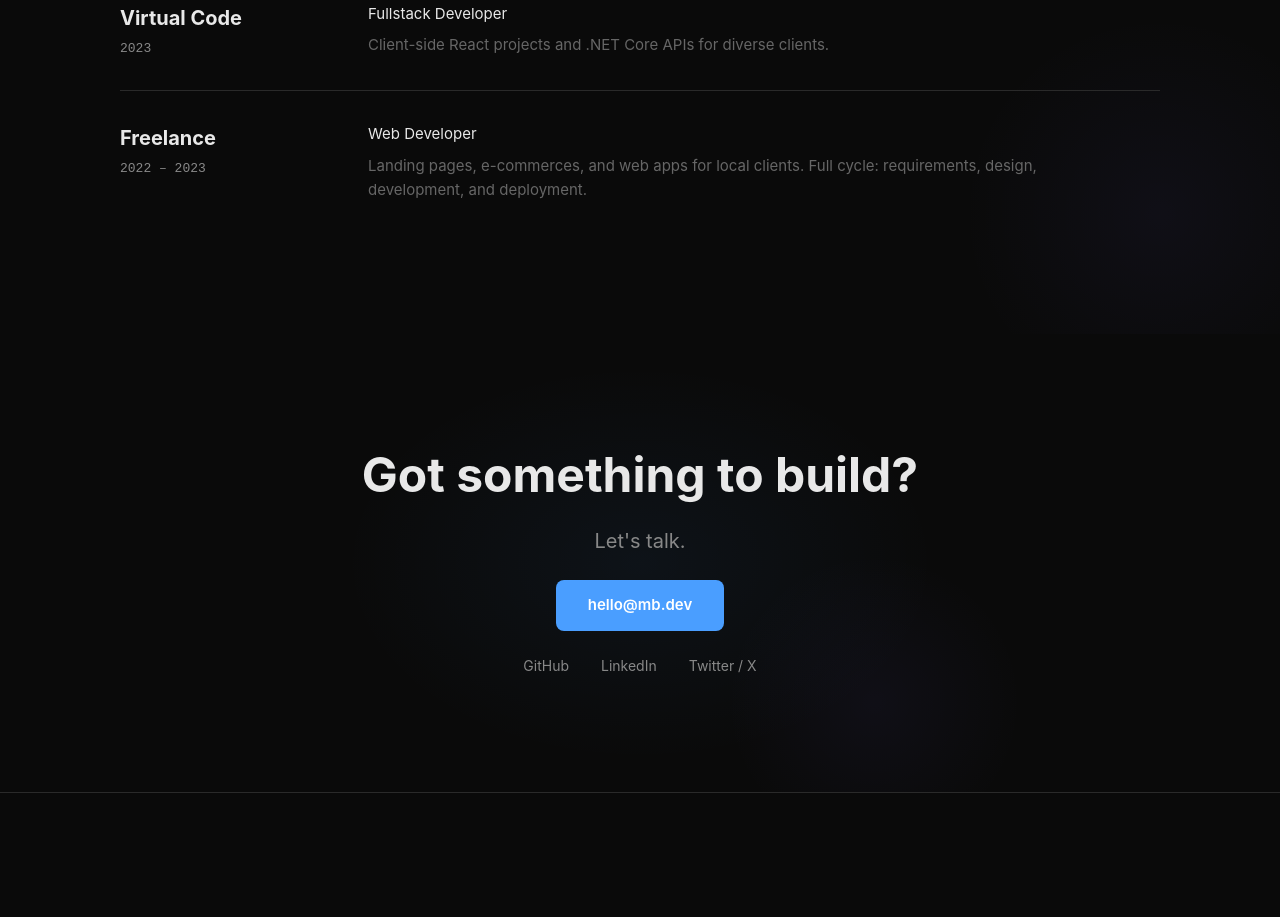
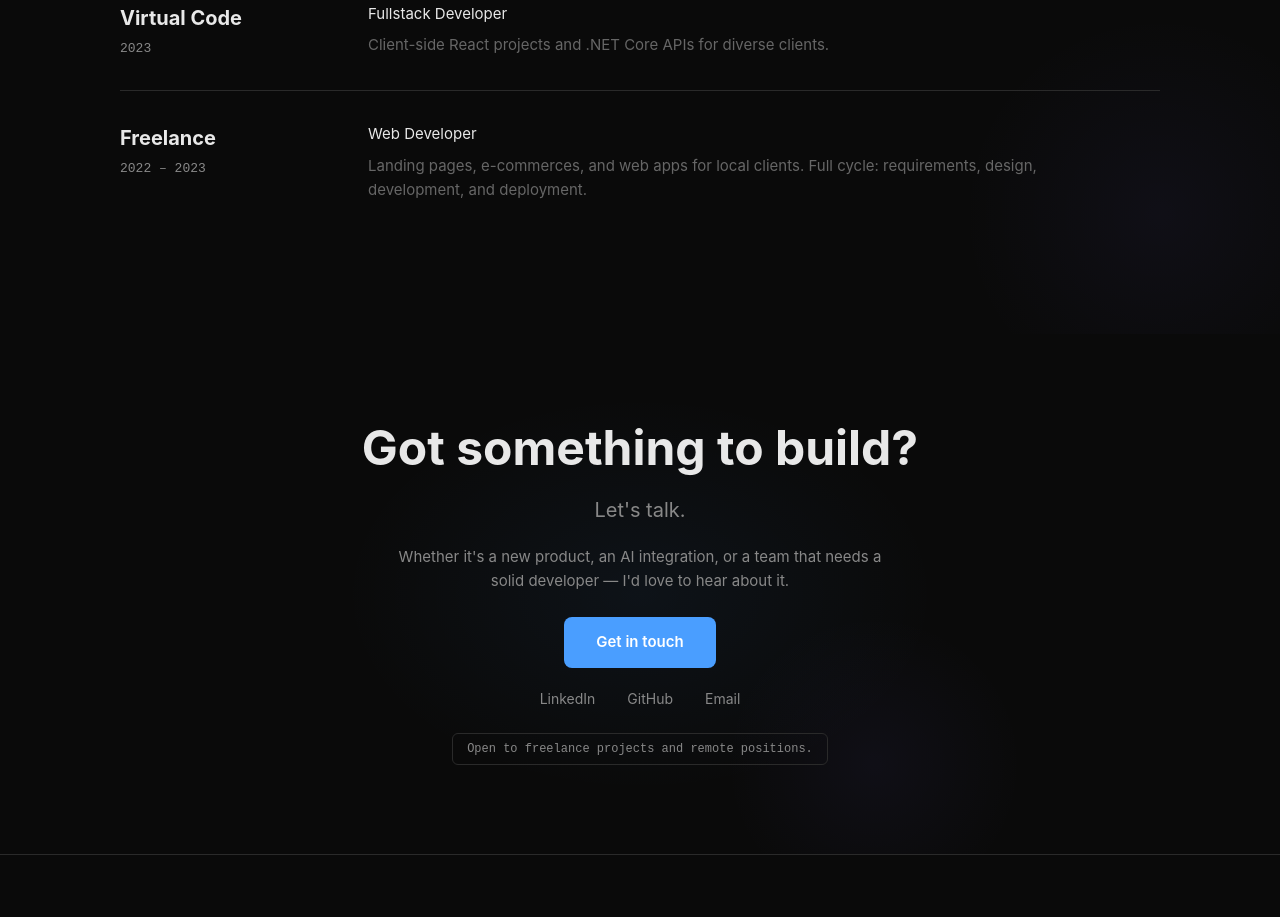
Before and after one commit to MauroBrandan/MauroBrandan.github.io, an Astro site: page / in a window 1280 px wide. Shown: the part 3557-4474 px from the top of the page. Before the commit the page ends 4414 px from the top, so only its background shows below. Built offline with nearby package versions, Linux system fonts and the light colour scheme; Astro itself is replaced by a stand-in of ours.

Commit message:
Refactor Contact component: update social links, enhance styling, and improve accessibility features

```diff
--- a/src/components/Contact.astro
+++ b/src/components/Contact.astro
@@ -3,9 +3,9 @@ import type { Translations } from '../i18n/translations';
 interface Props { t: Translations['contact'] }
 const { t } = Astro.props;
 const socials = [
-  { label: 'GitHub', href: 'https://github.com' },
-  { label: 'LinkedIn', href: 'https://linkedin.com' },
-  { label: 'Twitter / X', href: 'https://x.com' },
+  { label: 'LinkedIn', href: 'https://linkedin.com/in/maurobrandan' },
+  { label: 'GitHub', href: 'https://github.com/MauroBrandan' },
+  { label: 'Email', href: 'mailto:maurobrandan.mb@gmail.com' },
 ];
 ---
 
@@ -15,7 +15,8 @@ const socials = [
   <div class="contact-inner">
     <h2 class="contact-heading">{t.heading}</h2>
     <p class="contact-sub">{t.sub}</p>
-    <a href="mailto:hello@mb.dev" class="contact-btn">hello@mb.dev</a>
+    <p class="contact-support">{t.supportingCopy}</p>
+    <a href="mailto:maurobrandan.mb@gmail.com" class="contact-btn">{t.cta}</a>
     <div class="social-links">
       {socials.map(social => (
         <a href={social.href} class="social-link" target="_blank" rel="noopener noreferrer">
@@ -23,13 +24,14 @@ const socials = [
         </a>
       ))}
     </div>
+    <span class="availability">{t.availability}</span>
   </div>
 </section>
 
 <style>
   .contact {
     position: relative;
-    min-height: 458px;
+    min-height: 520px;
     display: flex;
     align-items: center;
     justify-content: center;
@@ -65,7 +67,7 @@ const socials = [
     display: flex;
     flex-direction: column;
     align-items: center;
-    gap: 24px;
+    gap: 20px;
     padding: 0 120px;
     text-align: center;
   }
@@ -86,6 +88,15 @@ const socials = [
     margin: 0;
   }
 
+  .contact-support {
+    font-family: 'Inter', sans-serif;
+    font-size: 15px;
+    color: var(--text-secondary);
+    margin: 0;
+    max-width: 500px;
+    line-height: 1.6;
+  }
+
   .contact-btn {
     display: inline-flex;
     align-items: center;
@@ -99,6 +110,7 @@ const socials = [
     border-radius: 8px;
     text-decoration: none;
     transition: opacity 0.2s;
+    margin-top: 4px;
   }
 
   .contact-btn:hover {
@@ -122,6 +134,16 @@ const socials = [
     color: var(--text-primary);
   }
 
+  .availability {
+    font-family: 'Geist Mono', monospace;
+    font-size: 12px;
+    color: var(--text-secondary);
+    padding: 6px 14px;
+    border: 1px solid var(--border-subtle);
+    border-radius: var(--radius-tag);
+    margin-top: 4px;
+  }
+
   @media (max-width: 768px) {
     .contact-inner {
       padding: 0 24px;
```
